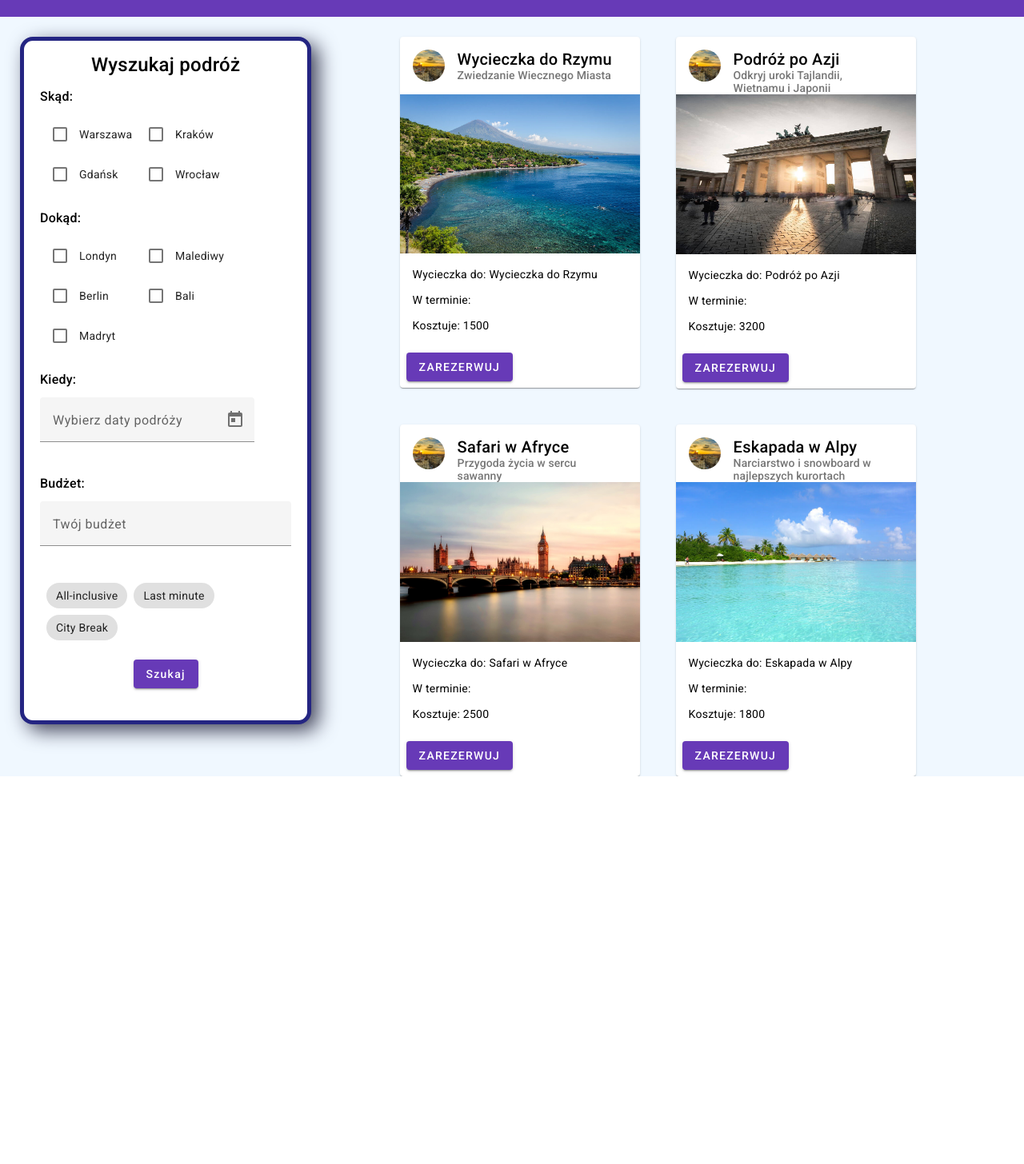
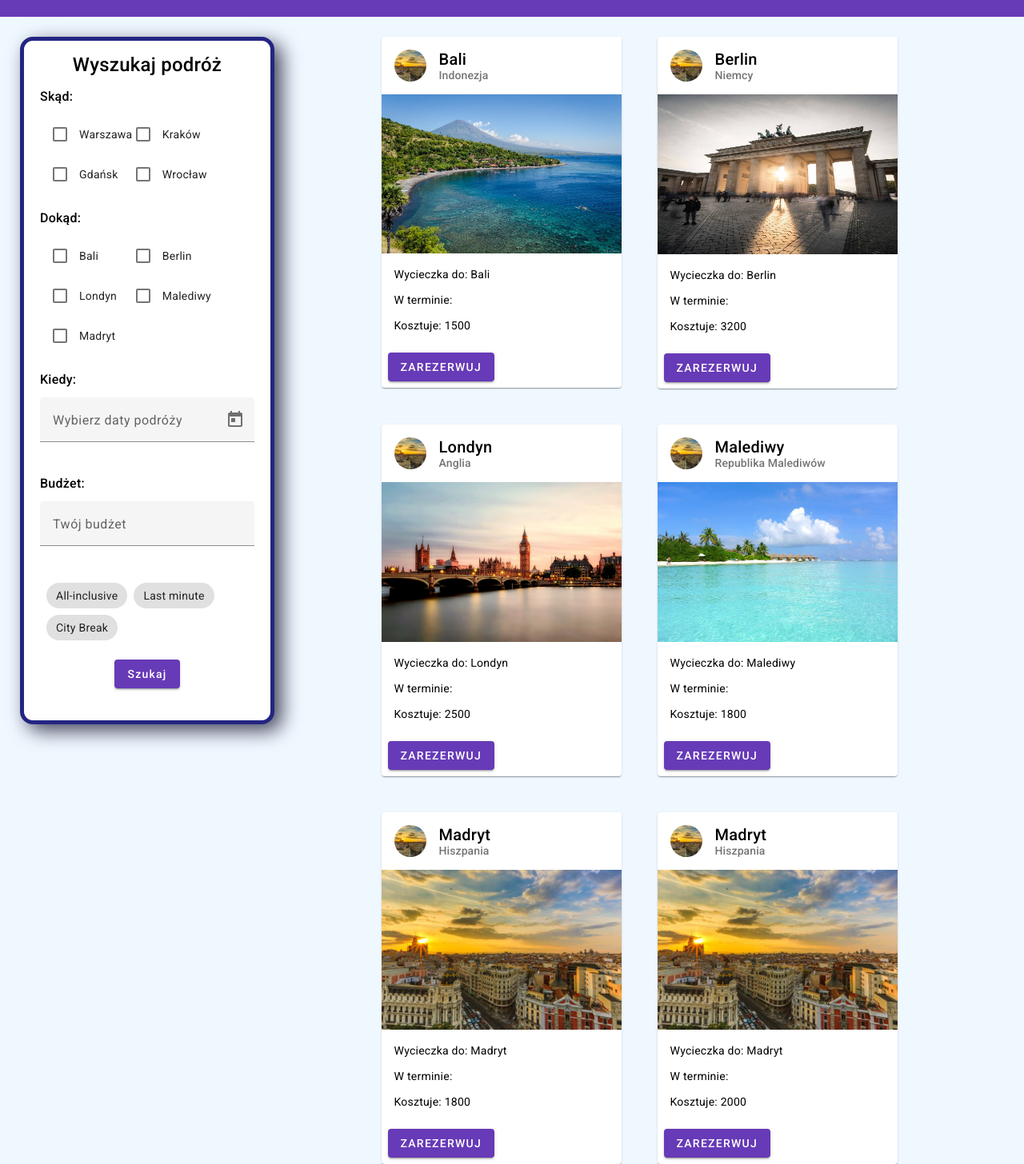
Before and after one commit to BKawecki/odkryj-podroze, an Angular app: page / in a window 1280 px wide. Shown: the part 83-1539 px from the top of the page at 80% size. Before the commit the page ends 1054 px from the top, so only its background shows below. Built offline with nearby package versions, Linux system fonts and the light colour scheme.

Commit message:
Added subscription to trips, added filters for places

```diff
--- a/src/app/models/trip.ts
+++ b/src/app/models/trip.ts
@@ -1,6 +1,6 @@
 export interface Trip {
     title: string;
-    subtitle: string;
+    country: string;
     url: string;
     cost: number;
 }
--- a/src/app/search/search.component.html
+++ b/src/app/search/search.component.html
@@ -6,12 +6,12 @@
         <div class="search__from">
             <p>Skąd:</p>
             <div class="search__from_places">
-                <mat-checkbox class="search__place" *ngFor="let place of fromPlaces">{{ place }}</mat-checkbox>
+                <mat-checkbox [value]="place" class="search__place" *ngFor="let place of fromPlaces">{{ place }}</mat-checkbox>
             </div>
         </div>
         <div class="search__destination">
             <p>Dokąd:</p>
-            <mat-checkbox class="search__place" *ngFor="let place of toPlaces">{{ place }}</mat-checkbox>
+            <mat-checkbox [value]="place" (change)="selectPlace($event)" class="search__place" *ngFor="let place of toPlaces">{{ place }}</mat-checkbox>
         </div>
         <div class="search__when">
             <p>Kiedy:</p>
@@ -45,8 +45,7 @@
     </div>
     <div class="search__cards">
         <app-vacation-card
-        *ngFor="let trip of trips"
-        [width]="'300px'" [img]="trip.url" [title]="trip.title" [subtitle]="trip.subtitle" [cost]="trip.cost"></app-vacation-card>
-
+        *ngFor="let trip of filteredTrips"
+        [width]="'300px'" [img]="trip.url " [title]="trip.title" [country]="trip.country" [cost]="trip.cost"></app-vacation-card>
     </div>
 </div>
--- a/src/app/search/search.component.ts
+++ b/src/app/search/search.component.ts
@@ -1,5 +1,8 @@
 import { Component } from '@angular/core';
 import TRIPS from 'src/assets/karty/wycieczki';
+import { SearchService } from '../services/search.service';
+import { Trip } from '../models/trip';
+import { Observable, Subscription, map, take, tap } from 'rxjs';
 
 
 @Component({
@@ -8,8 +11,37 @@ import TRIPS from 'src/assets/karty/wycieczki';
   styleUrls: ['./search.component.scss']
 })
 export class SearchComponent {
-  trips = TRIPS;
+  trips!: Array<Trip>;
+  filteredTrips!: Array<Trip>;
   fromPlaces = ['Warszawa', 'Kraków', 'Gdańsk', 'Wrocław'];
-  toPlaces = ['Londyn', 'Malediwy', 'Berlin', 'Bali', 'Madryt'];
+  toPlaces: Array<string> = [];
   tripOptions = ['All-inclusive', 'Last minute', 'City Break'];
+
+  constructor(private searchService: SearchService) {
+    searchService.getTrips().pipe(take(1)).subscribe(trip => {
+      this.trips = trip;
+      this.filterPlace(this.trips);
+    });
+    this.filteredTrips = this.trips;
+  }
+
+  selectPlace(event: any) {
+
+    if (event.checked === true) {
+      // this.filteredTrips = this.trips.filter((trip) => trip.title === event.source.value);
+      this.filteredTrips.concat(this.trips.filter((trip) => trip.title === event.source.value));
+    } else {
+      this.filteredTrips = this.trips;
+    }
+  }
+
+  private filterPlace(trips: Trip[]) {
+   trips.forEach(trip => {
+      if (this.toPlaces.includes(trip.title)){
+        return
+      } else {
+        this.toPlaces.push(trip.title);
+      }
+    })
+  }
 }
--- a/src/app/services/search.service.ts
+++ b/src/app/services/search.service.ts
@@ -0,0 +1,13 @@
+import { Injectable } from "@angular/core";
+import { Observable, of } from "rxjs";
+import TRIPS from "src/assets/karty/wycieczki";
+import { Trip } from "../models/trip";
+
+@Injectable({
+    providedIn: 'root'
+})
+export class SearchService {
+    getTrips(): Observable<Array<Trip>> {
+        return of(TRIPS);
+    }
+}
--- a/src/app/vacation-card/vacation-card.component.html
+++ b/src/app/vacation-card/vacation-card.component.html
@@ -2,7 +2,7 @@
     <mat-card-header>
       <div mat-card-avatar class="example-header-image"></div>
       <mat-card-title>{{ title }}</mat-card-title>
-      <mat-card-subtitle>{{ subtitle }}</mat-card-subtitle>
+      <mat-card-subtitle>{{ country }}</mat-card-subtitle>
     </mat-card-header>
     <img mat-card-image [src]="img" alt="Photo of Madrid landscape">
     <mat-card-content>
--- a/src/app/vacation-card/vacation-card.component.ts
+++ b/src/app/vacation-card/vacation-card.component.ts
@@ -9,6 +9,6 @@ export class VacationCardComponent {
   @Input() width = '';
   @Input() img = '';
   @Input() title = '';
-  @Input() subtitle = '';
+  @Input() country = '';
   @Input() cost = 0;
 }
--- a/src/assets/karty/wycieczki.ts
+++ b/src/assets/karty/wycieczki.ts
@@ -1,29 +1,41 @@
-import { Trip } from "src/app/models/trip";
+import { Trip } from 'src/app/models/trip';
 
 const TRIPS: Trip[] = [
   {
-      title: 'Wycieczka do Rzymu',
-      subtitle: 'Zwiedzanie Wiecznego Miasta',
+    title: 'Bali',
+    country: 'Indonezja',
     url: 'assets/Bali.jpg',
     cost: 1500
   },
   {
-      title: 'Podróż po Azji',
-      subtitle: 'Odkryj uroki Tajlandii, Wietnamu i Japonii',
+    title: 'Berlin',
+    country: 'Niemcy',
     url: 'assets/Berlin.jpg',
     cost: 3200
   },
   {
-      title: 'Safari w Afryce',
-      subtitle: 'Przygoda życia w sercu sawanny',
+    title: 'Londyn',
+    country: 'Anglia',
     url: 'assets/Londyn.jpeg',
     cost: 2500
   },
   {
-      title: 'Eskapada w Alpy',
-      subtitle: 'Narciarstwo i snowboard w najlepszych kurortach',
+    title: 'Malediwy',
+    country: 'Republika Malediwów',
     url: 'assets/Malediwy.jpg',
     cost: 1800
+  },
+  {
+    title: 'Madryt',
+    country: 'Hiszpania',
+    url: 'assets/Madrid.jpg',
+    cost: 1800
+  },
+  {
+    title: 'Madryt',
+    country: 'Hiszpania',
+    url: 'assets/Madrid.jpg',
+    cost: 2000
   }
 ];
 
```
Lines whose indentation alone changed are shown as unchanged.
